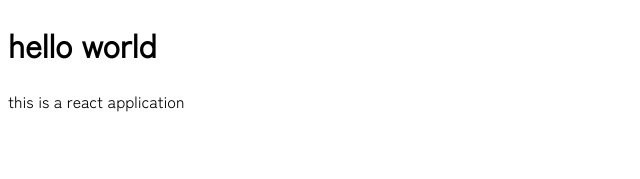
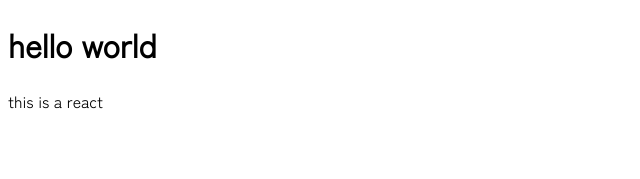
Before and after one commit to c3-kotatsuneko/frontend, a React (Vite) app: page / in a window 1280 px wide. Shown: the top 179 px of the page, without its empty margins (0-640 px from the left). Built offline with nearby package versions, Linux system fonts and the light colour scheme.

Commit message:
chore: change some context

```diff
--- a/src/Home/index.tsx
+++ b/src/Home/index.tsx
@@ -2,7 +2,7 @@ function Home() {
   return (
     <div>
       <h1>hello world</h1>
-      <p>this is a react application</p>
+      <p>this is a react</p>
     </div>
   );
 }
```
